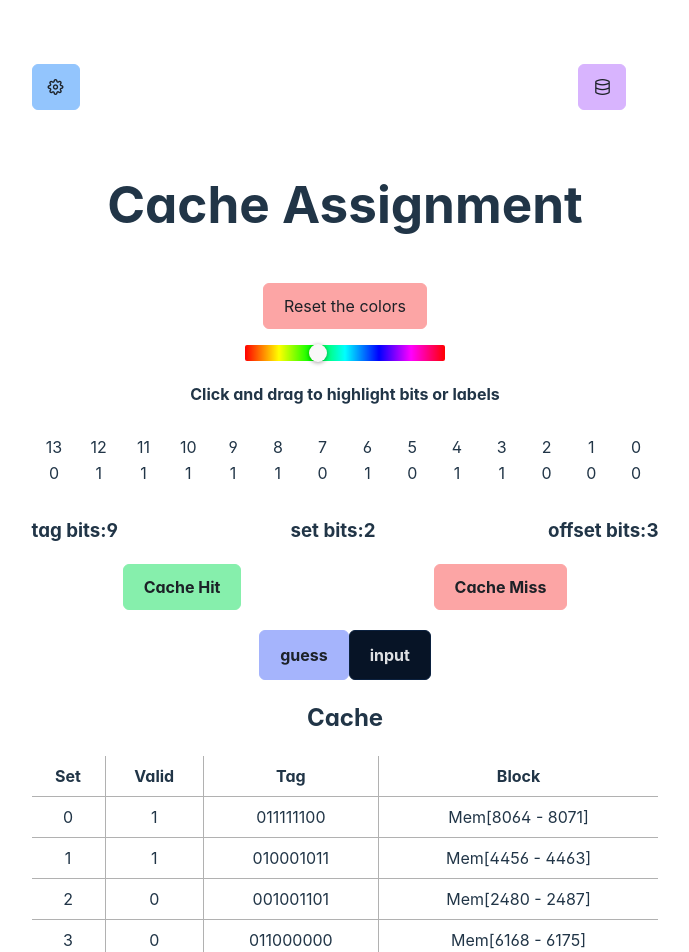
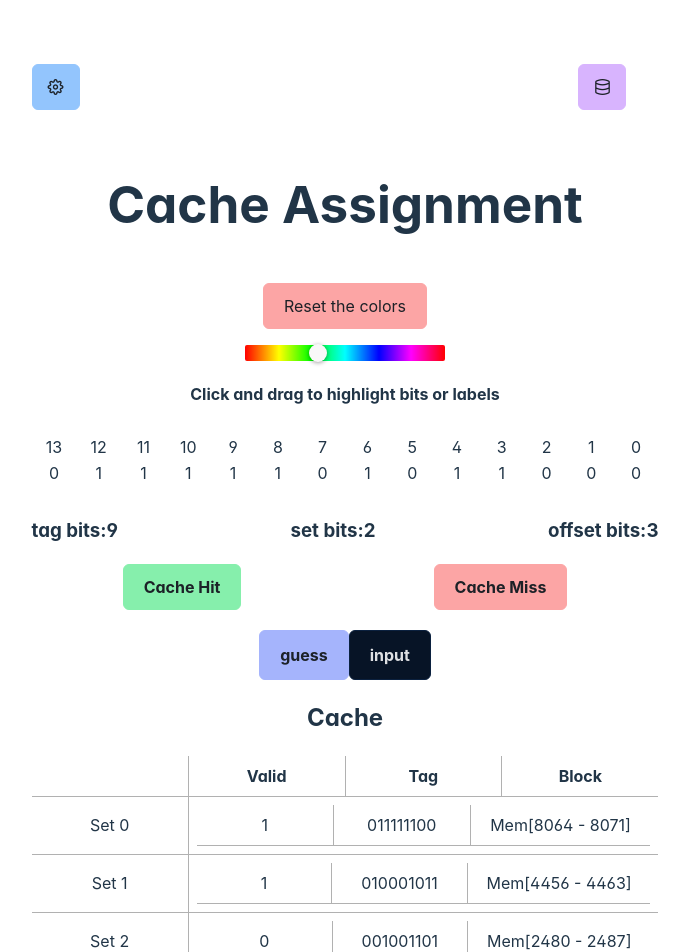
Before and after one commit to MahmoodSeoud/cache-hit-miss, a React (Vite) app: page / in a window 1280 px wide. Shown: the top 952 px of the page, without its empty margins (295-984 px from the left). Built offline with nearby package versions, Linux system fonts and the light colour scheme.

Commit message:
table in table

```diff
--- a/src/components/Cache_visual_table/Cache_visual_table.css
+++ b/src/components/Cache_visual_table/Cache_visual_table.css
@@ -1,5 +1,36 @@
+/* Tlb table */
+.cache-table {
+    border-collapse: collapse;
+    width: 100%;
+}
+
+.cache-table th,
+.cache-table td {
+    padding: 8px;
+    text-align: center;
+    width: 25%;
+    border-bottom: 1px solid rgb(177, 177, 177);
+    border-right: 1px solid rgb(177, 177, 177);
+}
+
+
+.cache-table th:last-child,
+.cache-table td:last-child {
+    border-right: none !important;
+}
+
+.cache-table th:first-child,
+.cache-table td:first-child {
+    border-left: none;
+}
+
+.cache-table th:nth-child(3n+1),
+.cache-table td:nth-child(3n+1) {
+    border-right: 1px solid rgb(177, 177, 177);
+}
+
 td {
-  width: fit-content;
+  width:200px;
   text-align: left;
   align-self: left;
   white-space: nowrap;
--- a/src/components/Cache_visual_table/Cache_visual_table.tsx
+++ b/src/components/Cache_visual_table/Cache_visual_table.tsx
@@ -1,4 +1,3 @@
-import React from 'react';
 import { Cache } from '../../App';
 import './Cache_visual_table.css';
 
@@ -17,37 +16,33 @@ function Cache_visual_table({ cache, tag, changedSet, changedLine }: cache_table
             <table className='cache-table'>
                 <thead>
                     <tr>
-                        <th>Set</th>
-                        {cache.linesPerSet && cache.linesPerSet > 0 && Array(cache.linesPerSet).fill(null).map((_, s) => (
-                            <React.Fragment key={s}>
+                        <th></th>
                         <th>Valid</th>
                         <th>Tag</th>
                         <th>Block</th>
-                            </React.Fragment>
-                        ))}
                     </tr>
                 </thead>
                 <tbody>
-
                     {cache.sets && cache.sets.map((set, i) => {
+                        const changedSet_ = i === changedSet;
                         return (
                             <tr key={i}>
-                                <td>{i}</td>
+                                <td>Set {i}</td>
+                                <td colSpan={3}>
                                         {set.lines && set.lines.length > 0 && set.lines.map((line, j) => {
                                             const blockClass = j === changedLine ? 'changed-block' : '';
-                                    const changedSet_ = i === changedSet;
                                             return (
-                                        <React.Fragment key={j}>
+                                                <tr key={j}>
                                                         <td className={changedSet_ ? blockClass : ''}>{line.valid}</td>
                                                         <td className={changedSet_ ? blockClass : ''}>{line.tag.toString(2).padStart(tag, '0')}</td>
                                                         <td className={changedSet_ ? blockClass : ''}>{line.blockSizeStr}</td>
-                                        </React.Fragment>
-                                    )
-                                })}
                                                 </tr>
                                             )
                                         })}
-
+                                </td>
+                            </tr>
+                        )
+                    })}
                 </tbody>
             </table>
         </div>);
```
Also changed, not shown: src/App.tsx (+6 -6 lines), src/components/Cache_input_table/Cache_input_table.css (line endings or trailing spaces). Lines whose indentation alone changed are shown as unchanged.
